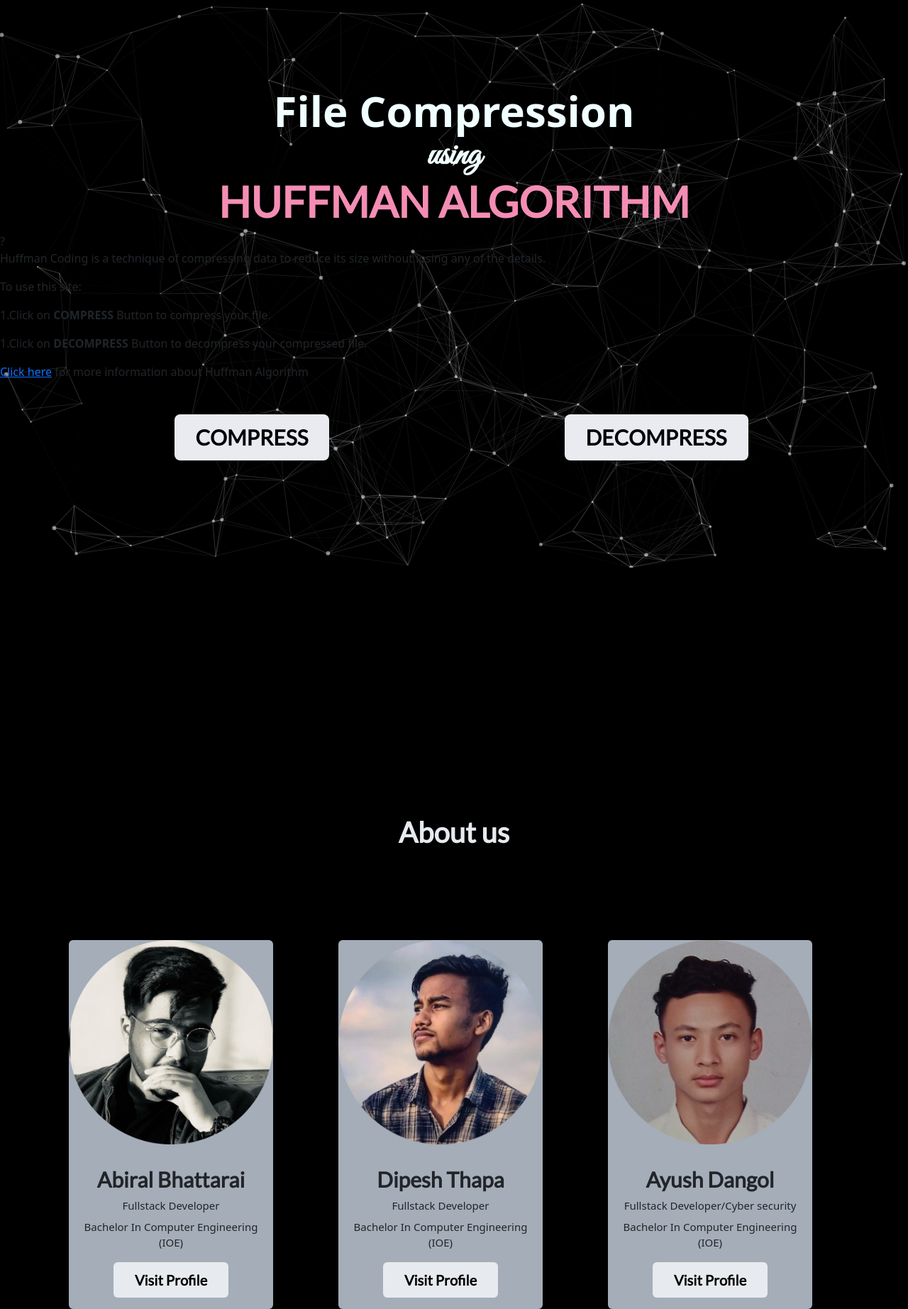
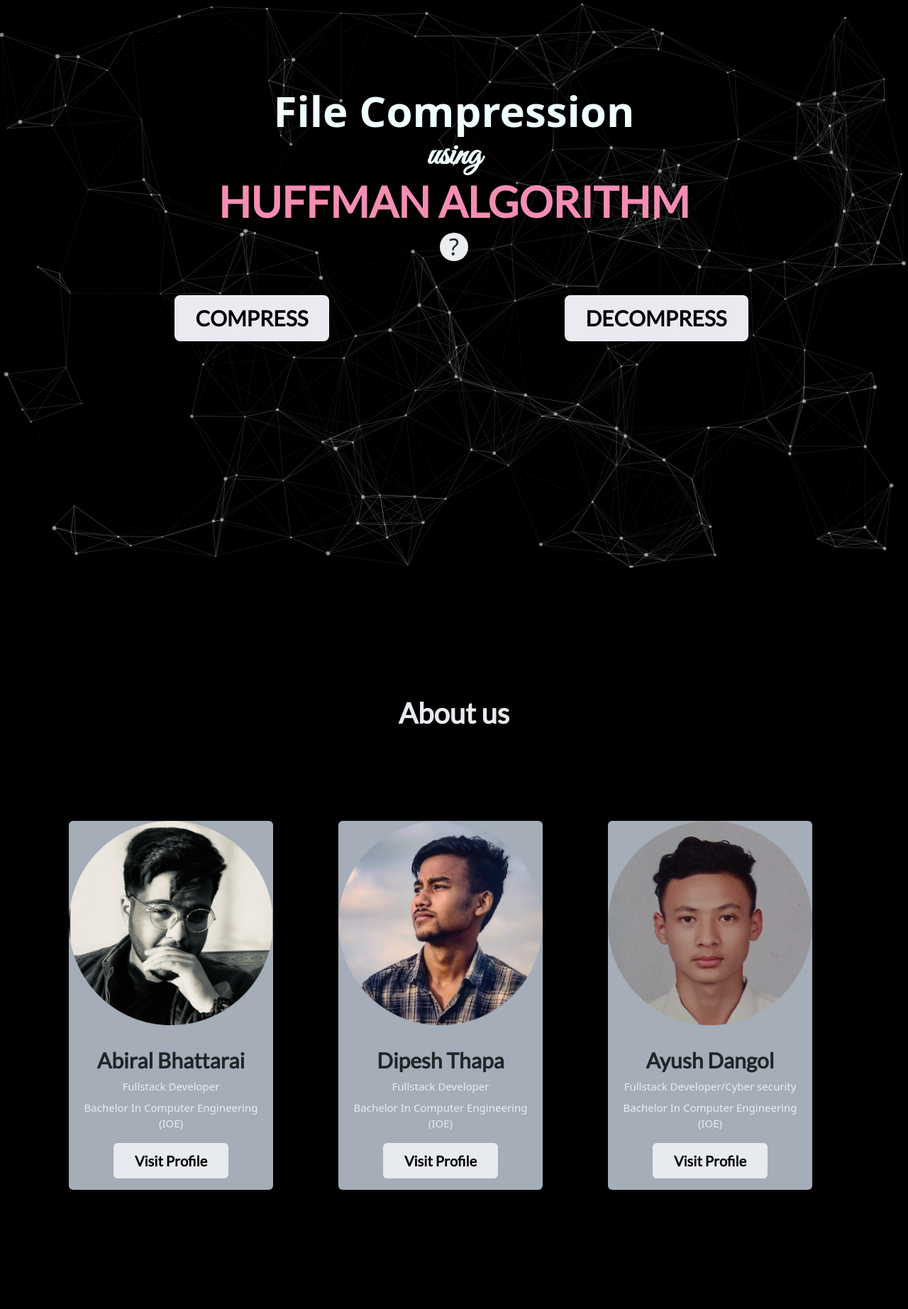
Before and after one commit to aayushdangol16/huffman_dsa, a Django app: page / in a window 1280 px wide. Shown: the whole page at 71% size. After the commit the page ends 1677 px from the top, so only its background shows below. Run offline with Django 4.2, Linux system fonts and the light colour scheme.

Commit message:
button update

```diff
--- a/huffman_dsa/static/style2.css
+++ b/huffman_dsa/static/style2.css
@@ -138,3 +138,111 @@
   .submit:hover{
     background-color: blue;
   }
+.help {
+    width: 40px;
+    margin: 0 auto;
+  }
+
+  .help .question {
+    height: 40px;
+    width: 40px;
+    background: #ebedf0;
+    font-size: 32px;
+    line-height: 40px;
+    text-align: center;
+    border-radius: 50%;
+    cursor: pointer;
+  }
+
+  .help .popup, .help .popup2 {
+    width: 560px;
+    height: 0px;
+    text-align: left;
+    overflow: hidden;
+    position: relative;
+
+    opacity: 0;
+    transition: 1s;
+  }
+
+  .help .popup {
+    left: -260px;
+    top: 10px;
+  }
+
+  .help .popup2 {
+    height: 220px;
+  }
+
+  .help .popup2 h4 {
+    font-size: 18px;
+    padding: 10px;
+    margin: 0;
+  }
+
+  .help:hover .popup {
+    opacity: 1;
+    height: 270px;
+  }
+
+  .help .tell-me p:first-child {
+    color: #c4c4c4;
+    cursor: pointer;
+  }
+
+  .tell-me {
+    width: 150px;
+  }
+
+  .help .tell-me:hover .popup2 {
+    top: -220px;
+    opacity: 1;
+  }
+
+  .help .popup h3 {
+    margin: 0;
+    padding: 10px 0 0 10px;
+    height: 30px;
+
+    color: #0f0f0f;
+    font-weight: 400;
+    font-size: 18px;
+  }
+
+  .help .popup p {
+    font-size: 16px;
+    padding: 10px;
+    margin: 0;
+  }
+
+  .help .popup .popup2 .sub-levels {
+    padding: 0 0 10px 140px;
+  }
+
+  .help .popup .popup2 .sub-levels strong {
+    font-size: 20px;
+  }
+
+  .help .popup .popup2 p:nth-child(5) {
+    padding: 20px 0 0 10px;
+  }
+
+  .help .popup a {
+    text-decoration: none;
+    color: #317eac;
+  }
+
+  .help .popup a:visited {
+    color: #317eac;
+  }
+
+  .help .popup p em {
+    font-size: 12px;
+  }
+
+  p{
+    margin-top: 4px;
+    color: #eaebf1;
+    font-weight: 700;
+    font-size: 50px;
+  }
```
